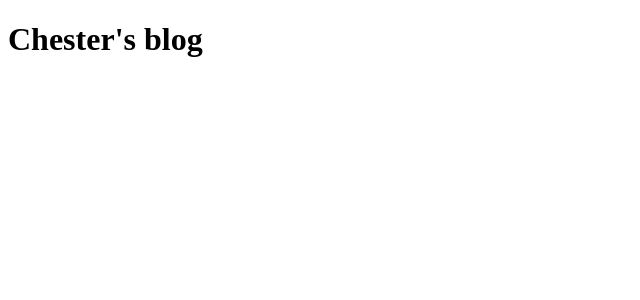
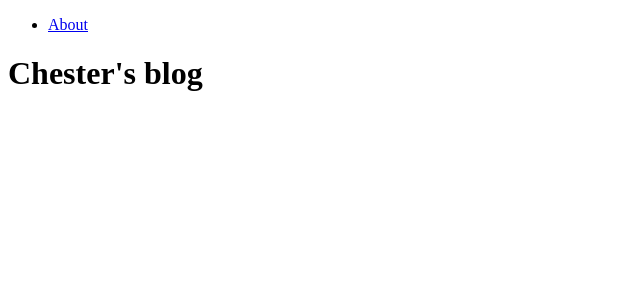
Before and after one commit to ChesterCabahug/next-blog-nextjs-by-example-20211225, a Next.js app: page / in a window 1280 px wide. Shown: the top 300 px of the page, without its empty margins (0-640 px from the left). Built offline with nearby package versions, Linux system fonts and the light colour scheme.

Commit message:
02>2 Next Link Component 🤯😮

```diff
--- a/pages/index.js
+++ /dev/null
@@ -1,9 +0,0 @@
-function Homepage() {
-  return (
-    <main>
-      <h1>Chester's blog</h1>
-    </main>
-  )
-}
-
-export default Homepage
--- /dev/null
+++ b/pages/index.jsx
@@ -0,0 +1,24 @@
+import Link from "next/link";
+
+function Homepage() {
+  return (
+    <>
+      <header>
+        <nav>
+          <ul>
+            <li>
+              <Link href="/about">
+                <a>About</a>
+              </Link>
+            </li>
+          </ul>
+        </nav>
+      </header>
+      <main>
+        <h1>Chester's blog</h1>
+      </main>
+    </>
+  );
+}
+
+export default Homepage;
```
Also changed, not shown: pages/about.jsx (added, +9 -0 lines).
